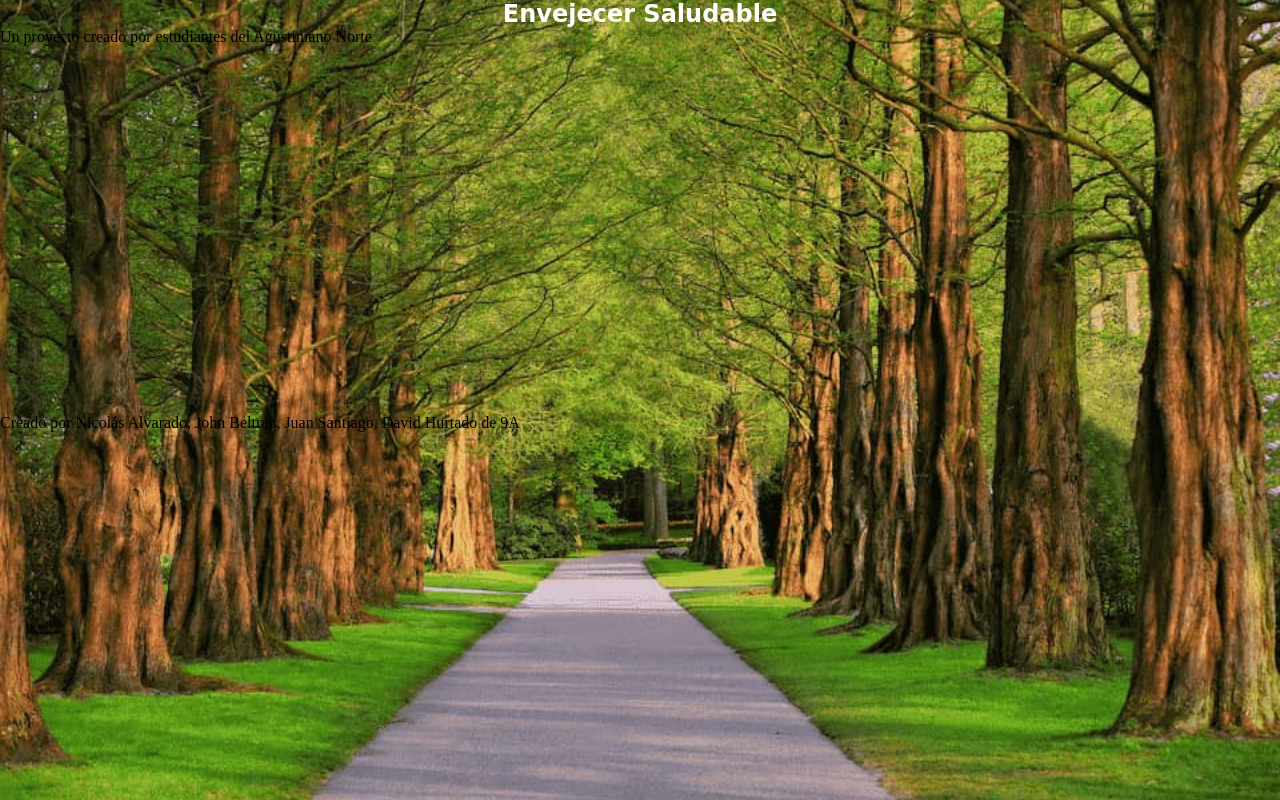
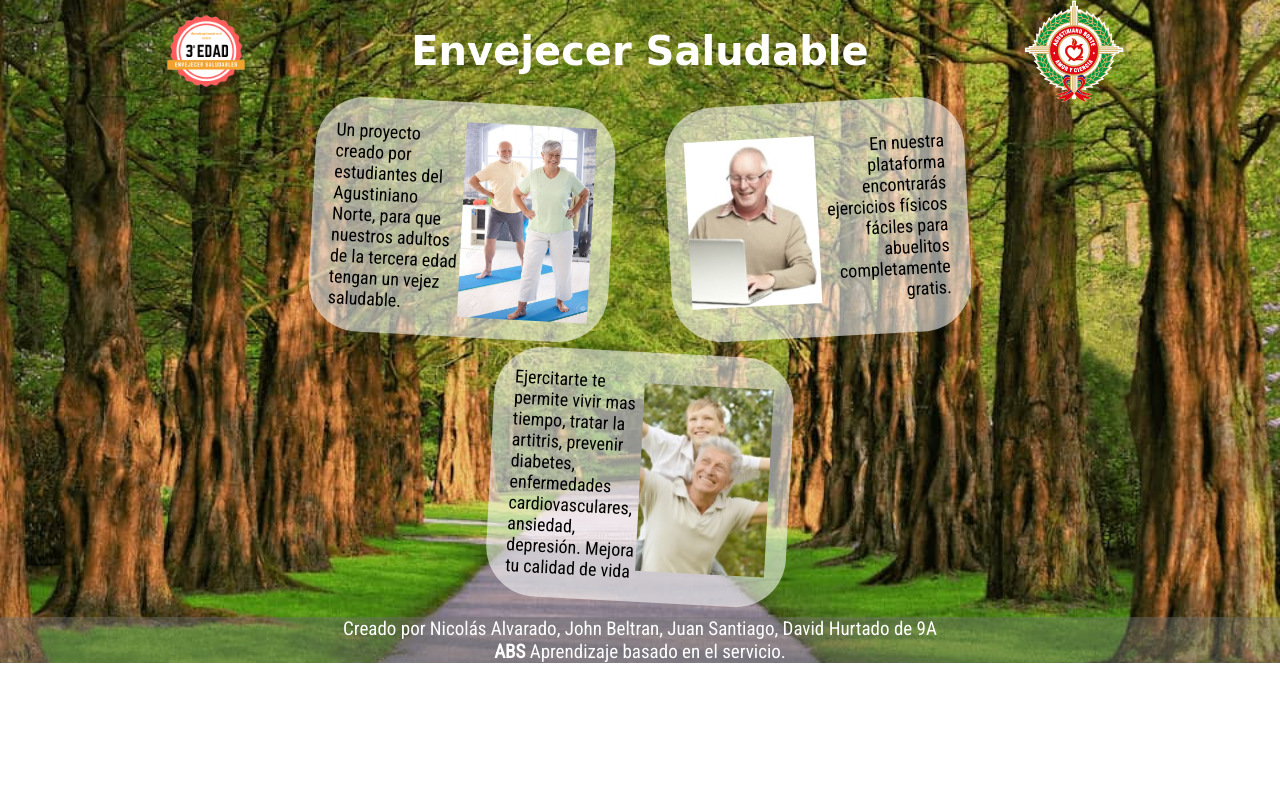
Before and after one commit to santigo171/envejecer-saludable, a plain HTML site: page index.html in a window 1280 px wide. Drawn offline with Linux system fonts and the light colour scheme; a web font is replaced by a local one.

Commit message:
Created slides in the main page

```diff
--- a/index.html
+++ b/index.html
@@ -8,17 +8,36 @@
     <link href="https://fonts.googleapis.com/css2?family=Chango&family=Roboto+Condensed&display=swap" rel="stylesheet">
     <link rel="stylesheet" href="./styles.css">
     <title>Envejecer Saludable</title>
+    <link rel="shortcut icon" href="./img/logo-envejecer_bien.png" type="image/x-icon">
 </head>
 <body>
     <div class="grid-layout">
+        <header>
+            <img src="./img/logo-envejecer_bien.png" alt="Logo del proyecto Envejecer Saludable">
+            <h1 class="header__title">Envejecer Saludable</h1>
+            <img src="./img/agustiniano-norte-logo.png" alt="Logo del colegio Agustiniano Norte">
+        </header>
         <main>
             <section class="welcome">
-                <h1 class="main__title">Envejecer Saludable</h1>
-                <p>Un proyecto creado por estudiantes del Agustiniano Norte</p>
+                <div class="welcome__slide welcome__slide--1">
+                    <p>Un proyecto creado por estudiantes del Agustiniano Norte, para que nuestros adultos de la tercera edad tengan un vejez saludable.</p>
+                    <img class="welcome__slide--img" src="./img/welcome-image-1.jpg" alt="Dos señores de la tercera edad ejercitando su cuerpo">
+                </div>
+
+                <div class="welcome__slide welcome__slide--2">
+                    <p>En nuestra plataforma encontrarás ejercicios físicos fáciles para abuelitos completamente gratis.</p>
+                    <img class="welcome__slide--img" src="./img/welcome-image-2.jpg" alt="">
+                </div>
+
+                <div class="welcome__slide welcome__slide--1">
+                    <p>Ejercitarte te permite vivir mas tiempo, tratar la artitris, prevenir diabetes, enfermedades cardiovasculares, ansiedad, depresión. Mejora tu calidad de vida</p>
+                    <img src="./img/welcome-image-3.jpg" alt="">
+                </div>
             </section>
         </main>
-        <footer>
+        <footer class="center">
             <p>Creado por Nicolás Alvarado, John Beltran, Juan Santiago, David Hurtado de 9A</p>
+            <p><b>ABS</b> Aprendizaje basado en el servicio.</p>
         </footer>
     </div>
 </body>
--- a/styles.css
+++ b/styles.css
@@ -5,13 +5,22 @@
 }
 
 html {
+  font-size: 62.5%;
+  font-family: "Roboto Condensed", sans-serif;
+}
+
+.center {
+  display: grid;
+  justify-content: center;
+  align-items: center;
 }
 
 .grid-layout {
-  height: 100vh;
+  height: 100%;
   width: 100vw;
 
   display: grid;
+  /* grid-template-rows: 10% 80% 10%; */
 
   background-image: url(./img/background.jpg);
   background-repeat: no-repeat;
@@ -19,11 +28,97 @@ html {
   background-position: center;
 }
 
-.main__title {
+header {
+  display: flex;
+  justify-content: space-evenly;
+  align-items: center;
+
+  background-color: rgba(180, 123, 123, 0);
+}
+
+header img {
+  width: 60px;
+}
+
+.header__title {
   text-align: center;
 
+  font-size: 3rem;
   font-family: "Chango", cursive;
   color: rgb(255, 255, 255);
 }
 
-/* font-family: "Roboto Condensed", sans-serif; */
+@media (min-width: 750px) {
+  .header__title {
+    font-size: 4rem;
+  }
+  header img {
+    width: 100px;
+  }
+}
+
+.welcome {
+  height: 100%;
+  padding: 30px 10px;
+
+  display: flex;
+  flex-wrap: wrap;
+  justify-content: center;
+
+  font-size: 1.8rem;
+}
+
+@media (min-width: 620px) {
+  .welcome {
+    padding: 0 20%;
+    justify-content: space-evenly;
+  }
+}
+
+.welcome__slide {
+  width: 300px;
+  padding: 20px;
+  margin-bottom: 15px;
+
+  display: grid;
+  grid-template-columns: repeat(2, 50%);
+  justify-content: space-around;
+  align-items: center;
+
+  border-radius: 50px;
+
+  background-color: rgba(255, 255, 255, 0.562);
+}
+
+.welcome__slide--img {
+  width: 100%;
+  max-height: 200px;
+  object-position: top;
+  object-fit: cover;
+}
+
+.welcome__slide--1 {
+  transform: rotate(3deg);
+}
+
+.welcome__slide--2 {
+  transform: rotate(-3deg);
+}
+
+.welcome__slide--2 p {
+  grid-column: 2;
+  text-align: end;
+}
+
+.welcome__slide--2 img {
+  grid-column: 1;
+  grid-row: 1;
+}
+
+footer {
+  text-align: center;
+  color: #fff;
+  font-size: 1.9rem;
+
+  background-color: rgba(112, 112, 112, 0.432);
+}
```
Also changed, not shown: img/agustiniano-norte-logo.png (added), img/logo-envejecer_bien.png (added), img/welcome-image-1.jpg (added), img/welcome-image-2.jpg (added), img/welcome-image-3.jpg (added).
